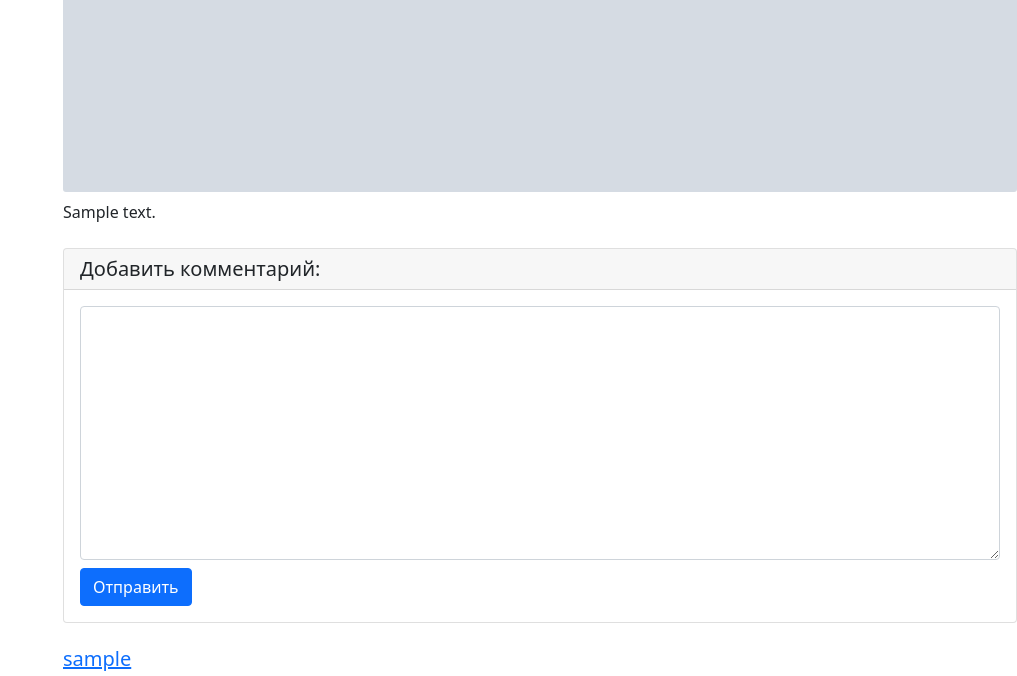
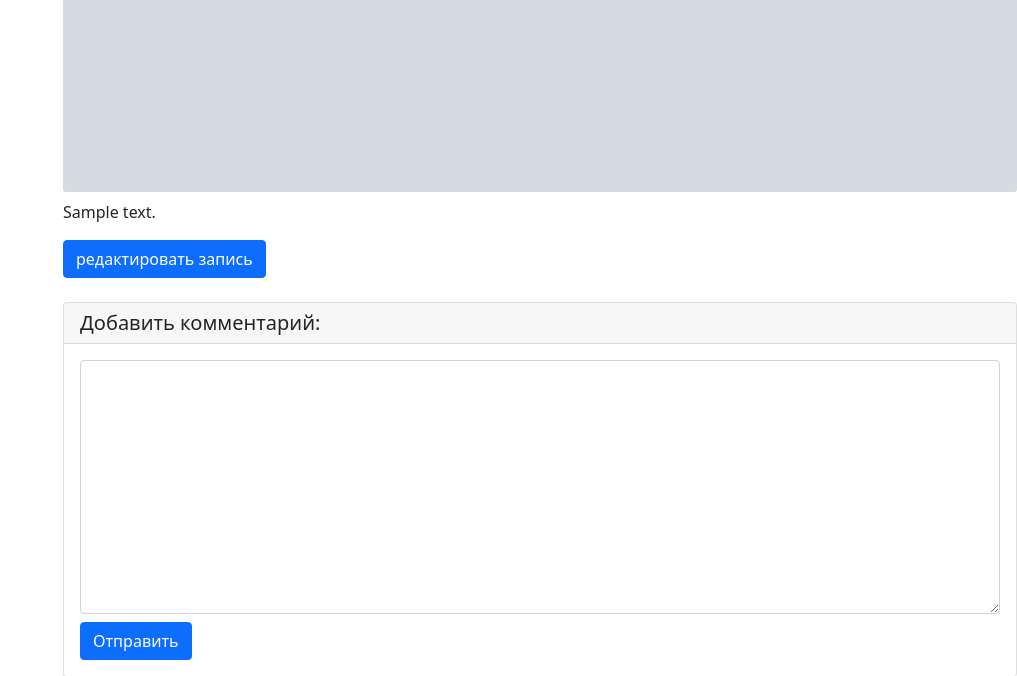
Before and after one commit to abp-ce/hw05_final, a Django app: page /posts/1/ in a window 1280 px wide. Shown: the part 588-1264 px from the top of the page, without its empty margins (263-1280 px from the left). Run offline with Django 3.2, Linux system fonts and the light colour scheme; a user stored in the database is signed in; tables that the repository leaves empty hold one stand-in row (values such as "Sample post"); grey boxes marked "Sample" are stand-in pictures; some libraries are stand-ins or nearby versions.

Commit message:
Minor changes

```diff
--- a/yatube/templates/posts/post_detail.html
+++ b/yatube/templates/posts/post_detail.html
@@ -36,6 +36,11 @@
     <p>
       {{ post.text }}
     </p>
+    {% if post.author == request.user %}
+      <a class="btn btn-primary" href="{% url 'posts:post_edit' post.pk %}">
+        редактировать запись
+      </a>
+    {% endif %}
     {% include "includes/comments.html" %}
   </article>
 </div>
```
